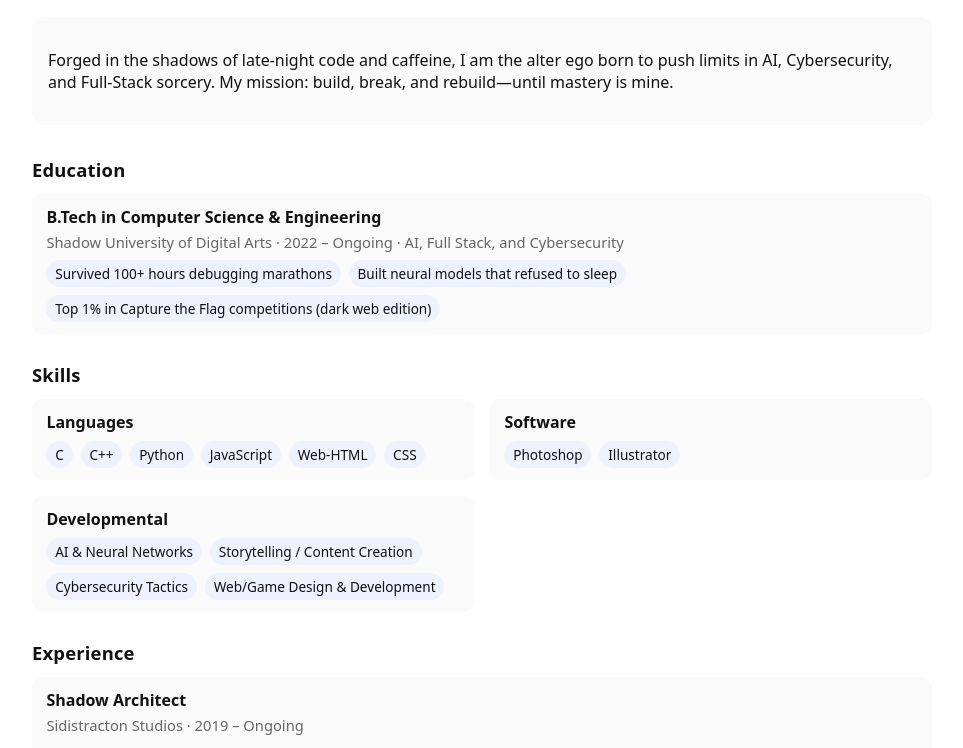
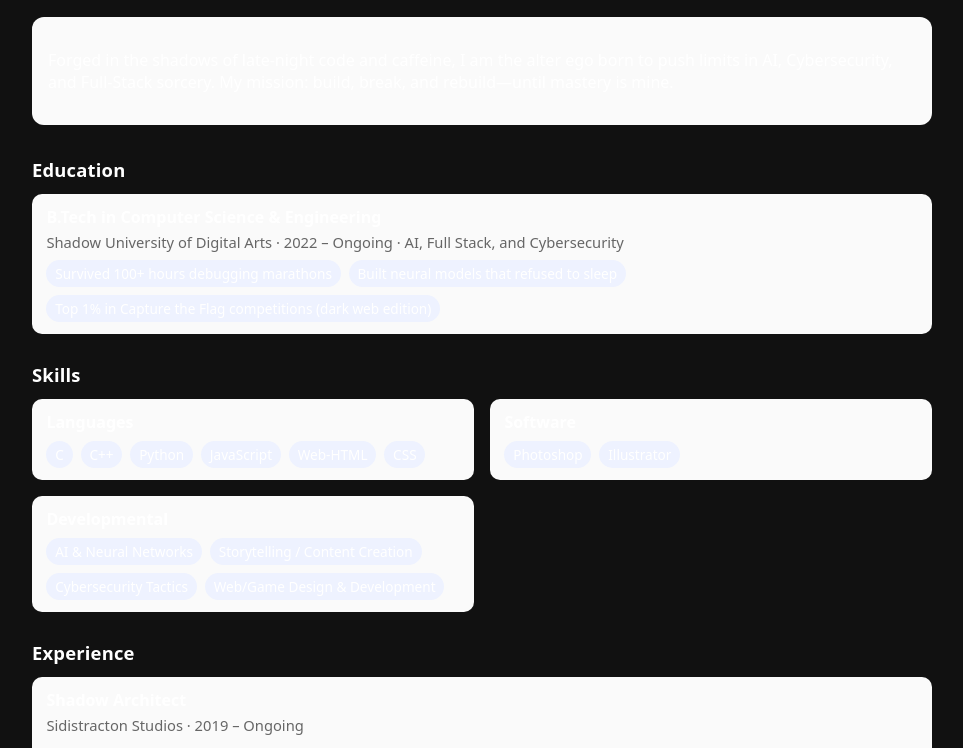
Before and after one commit to Kali-Slayerz/kali-slayerz.github.io, a plain HTML site: page resume/index.html in a window 1280 px wide. Shown: the part 199-947 px from the top of the page, without its empty margins (158-1121 px from the left). Drawn offline with Linux system fonts and the light colour scheme; files whose address does not match are found by name.

Commit message:
Updated Kali Image and css colours

```diff
--- a/resume/index.html
+++ b/resume/index.html
@@ -6,10 +6,10 @@
   <meta name="viewport" content="width=device-width, initial-scale=1" />
   <style>
     :root {
-      --fg: #111;
+      --fg: #fff;
       --muted: #666;
       --accent: #4f46e5;
-      --bg: #fff;
+      --bg: #111;
       --chip: #eef2ff;
       --card: #fafafa;
     }
```
Also changed, not shown: resume/kali.png (added).
